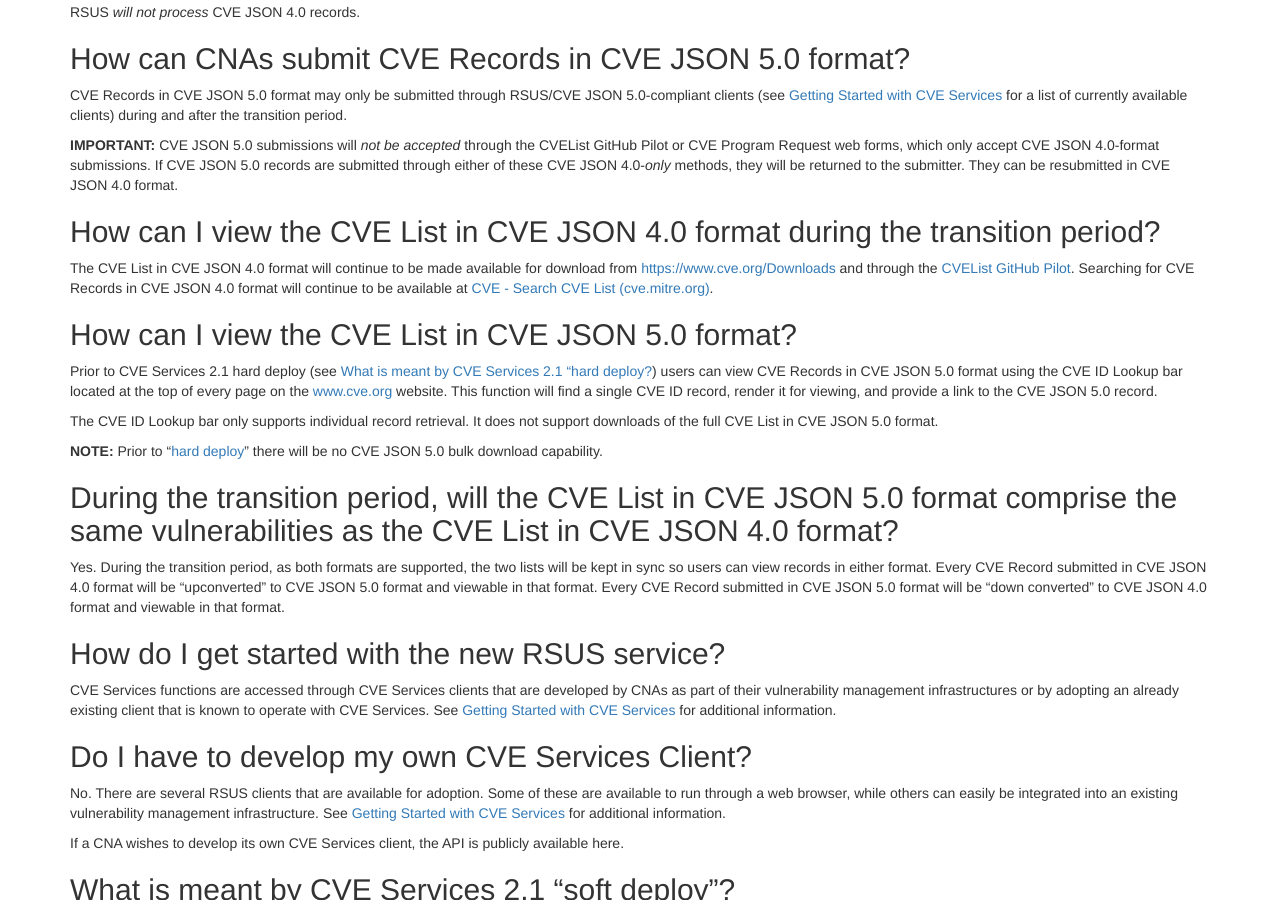
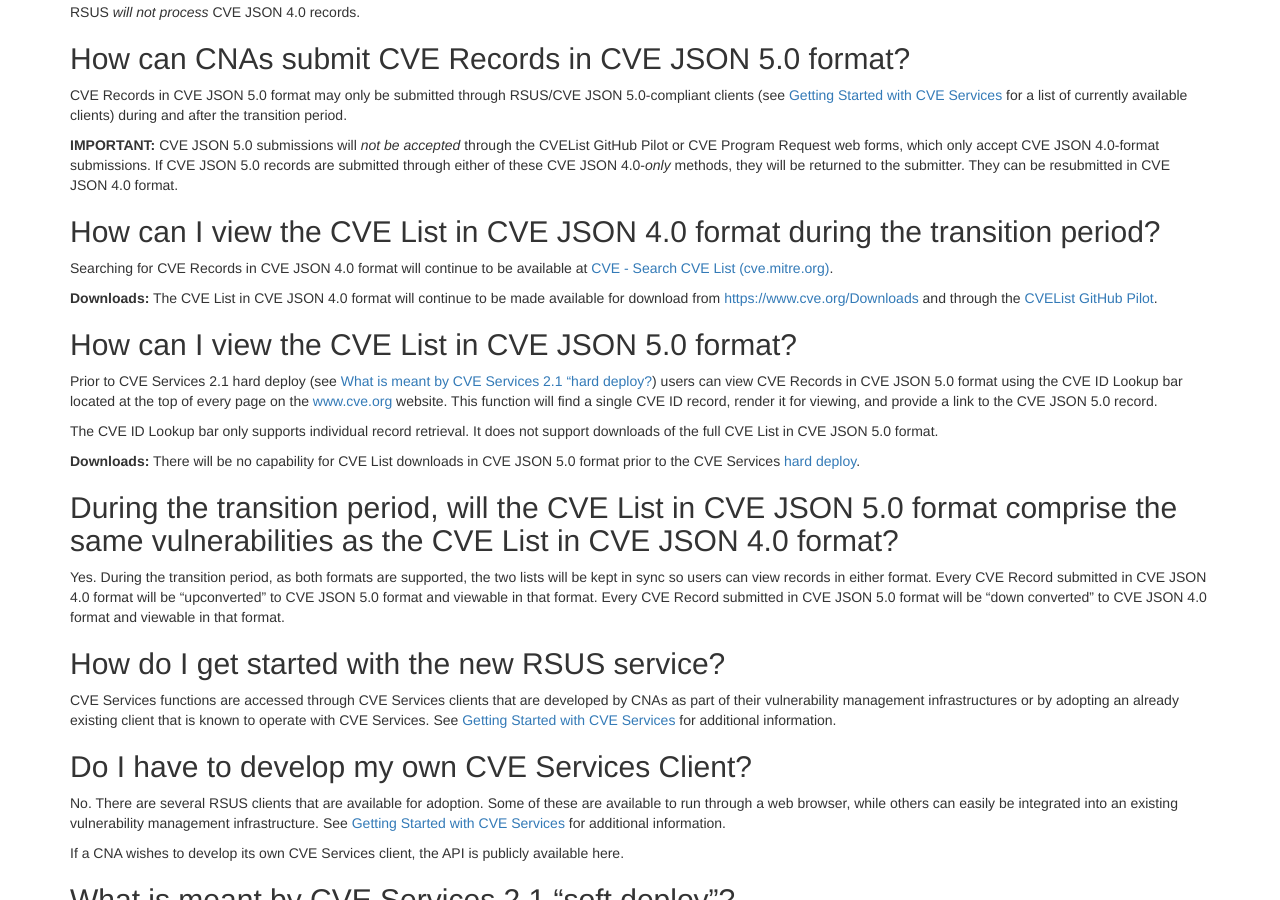
Before and after one commit to CVEProject/cveproject.github.io, a Jekyll site: the page built from automation-cve-services-faqs.md, in a window 1280 px wide and 900 px high, scrolled down 1060 px. Built offline with Jekyll 4.4.1, drawn with Linux system fonts in a browser that asks for light colours; nearby versions of some CDN libraries.

Commit message:
Update automation-cve-services-faqs.md

```diff
--- a/automation-cve-services-faqs.md
+++ b/automation-cve-services-faqs.md
@@ -48,7 +48,9 @@ CVE Records in CVE JSON 5.0 format may only be submitted through RSUS/CVE JSON 5
 
 ## How can I view the CVE List in CVE JSON 4.0 format during the transition period?
 
-The CVE List in CVE JSON 4.0 format will continue to be made available for download from [https://www.cve.org/Downloads](https://www.cve.org/Downloads) and through the [CVEList GitHub Pilot](https://github.com/CVEProject/cvelist). Searching for CVE Records in CVE JSON 4.0 format will continue to be available at [CVE - Search CVE List (cve.mitre.org)](https://www.cve.mitre.org/cve/search_cve_list.html).
+Searching for CVE Records in CVE JSON 4.0 format will continue to be available at [CVE - Search CVE List (cve.mitre.org)](https://www.cve.mitre.org/cve/search_cve_list.html).
+
+**Downloads:** The CVE List in CVE JSON 4.0 format will continue to be made available for download from [https://www.cve.org/Downloads](https://www.cve.org/Downloads) and through the [CVEList GitHub Pilot](https://github.com/CVEProject/cvelist).
 
 ## How can I view the CVE List in CVE JSON 5.0 format?
 
@@ -56,7 +58,7 @@ Prior to CVE Services 2.1 hard deploy (see [What is meant by CVE Services 2.1
 
 The CVE ID Lookup bar only supports individual record retrieval. It does not support downloads of the full CVE List in CVE JSON 5.0 format.
 
-**NOTE:** Prior to “[hard deploy](https://cveproject.github.io/automation-cve-services-faqs#what-is-meant-by-CVE-Services-21-hard-deploy)” there will be no CVE JSON 5.0 bulk download capability.
+**Downloads:** There will be no capability for CVE List downloads in CVE JSON 5.0 format prior to the CVE Services [hard deploy](https://cveproject.github.io/automation-cve-services-faqs#what-is-meant-by-CVE-Services-21-hard-deploy).
 
 ## During the transition period, will the CVE List in CVE JSON 5.0 format comprise the same vulnerabilities as the CVE List in CVE JSON 4.0 format?
 
```
